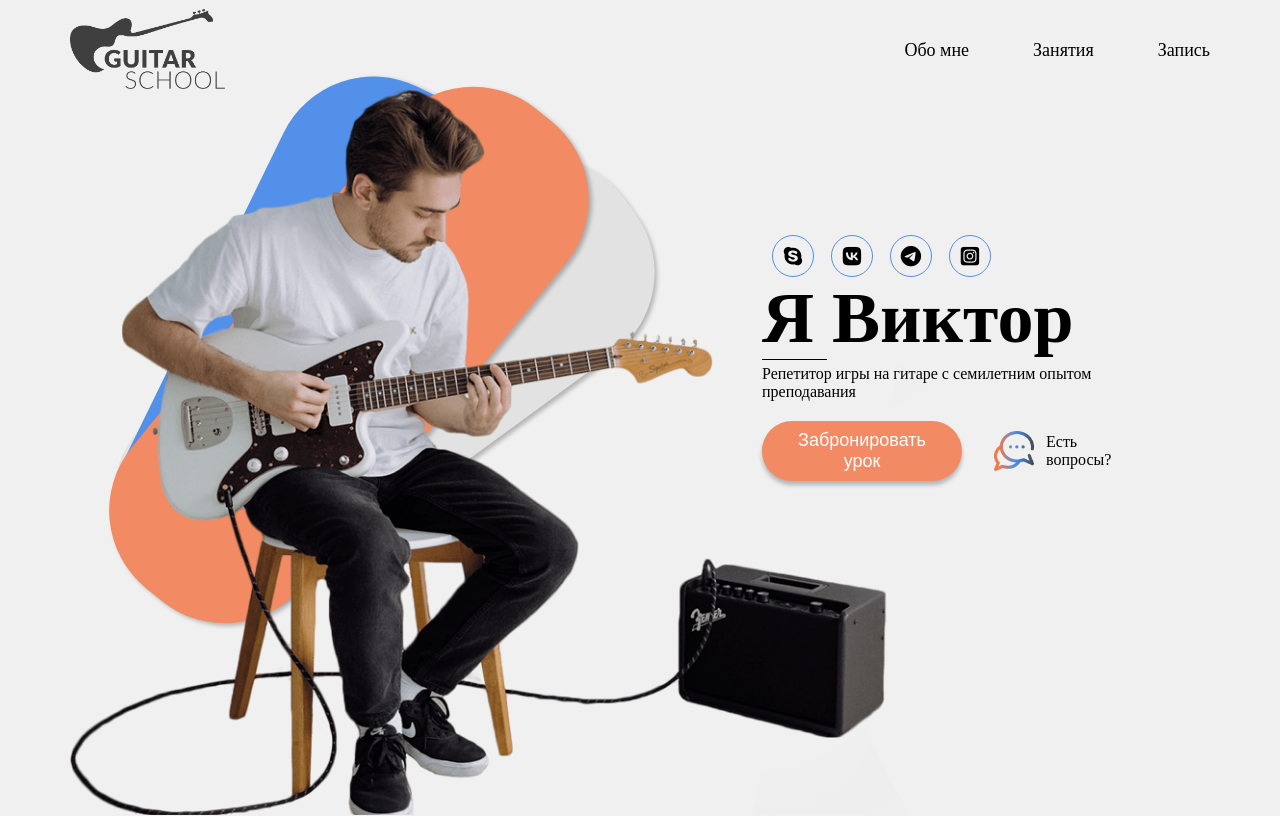
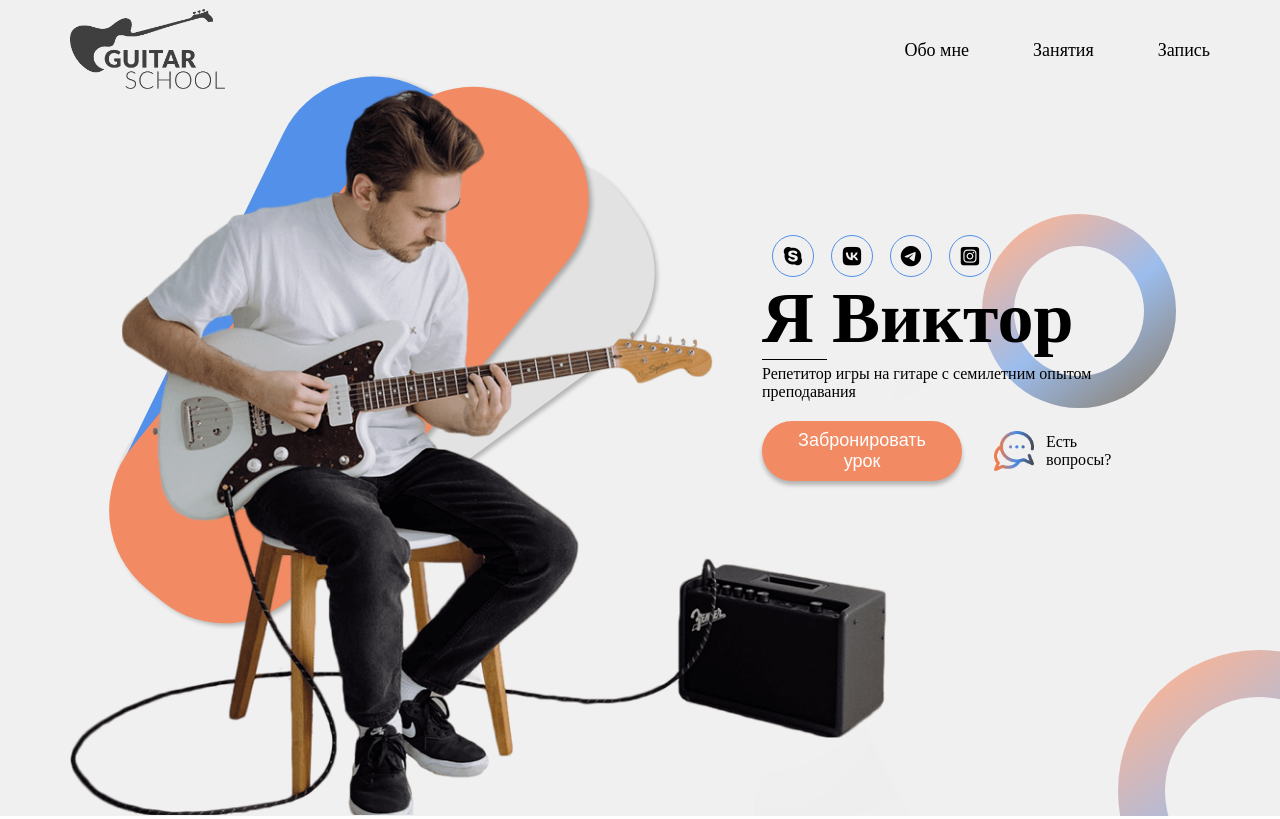
Before and after one commit to B1ackin/Courses_guitar, a website: page index.html in a window 1280 px wide. Drawn offline with Linux system fonts and the light colour scheme.

Commit message:
add ring in main section

```diff
--- a/css/style.sass
+++ b/css/style.sass
@@ -10,9 +10,11 @@ $color-orange: #f28b64
   margin: 0 auto
 
 .main-section
+  position: relative
   height: 800px
   background: #f0f0f0
   padding-top: 16px
+  overflow: hidden
   &__header
     img
       height: 80px
@@ -25,6 +27,17 @@ $color-orange: #f28b64
   &__content-container
     display: flex
     position: relative
+  &__first-elipse
+    position: absolute
+    top: 129px
+    right: 34px
+  &__second-elipse
+    position: absolute
+    right: -120px
+    top: 650px
+
+
+
 
 .nav-menu
   &__list
@@ -82,6 +95,7 @@ $color-orange: #f28b64
   position: absolute
   top: 150px
   right: 76px
+  z-index: 1
   &__icons-box
     padding-left: 10px
   &__title
@@ -139,3 +153,24 @@ $color-orange: #f28b64
       height: 40px
     &__text
       font-size: 16px
+
+.elipse
+  width: 194px
+  height: 194px
+  background: linear-gradient(143.92deg, rgba(237, 123, 80, 0.5) 14.85%, rgba(72, 138, 234, 0.5) 53.25%, rgba(44,44,44,0.5) 85.74%)
+  border-radius: 150px
+  display: flex
+  justify-content: center
+  align-items: center
+  z-index: 0
+  &_big
+    width: 282px
+    height: 282px
+  &__subtract
+    height: 129.33px
+    width: 129.33px
+    background: #f0f0f0
+    border-radius: 150px
+    &_big
+      width: 188px
+      height: 188px
--- a/index.html
+++ b/index.html
@@ -48,6 +48,12 @@
                     </div>
                 </div>
             </div>
+            <div class="main-section__first-elipse elipse">
+                <div class="elipse__subtract"></div>
+            </div>
+        </div>
+        <div class="main-section__second-elipse elipse elipse_big">
+            <div class="elipse__subtract elipse__subtract_big"></div>
         </div>
     </div>
 </body>
```
Also changed, not shown: css/style.css, 1 other file.
